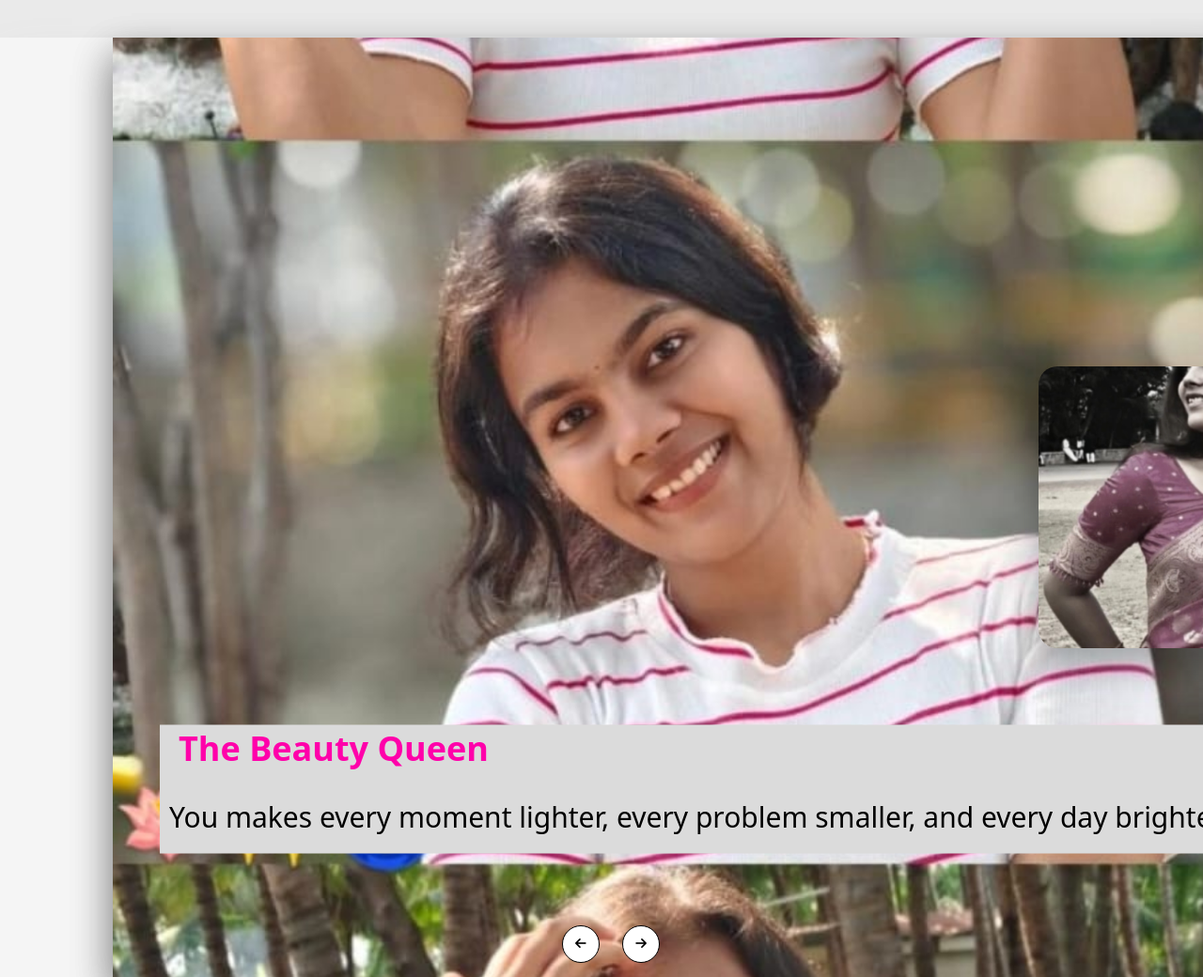
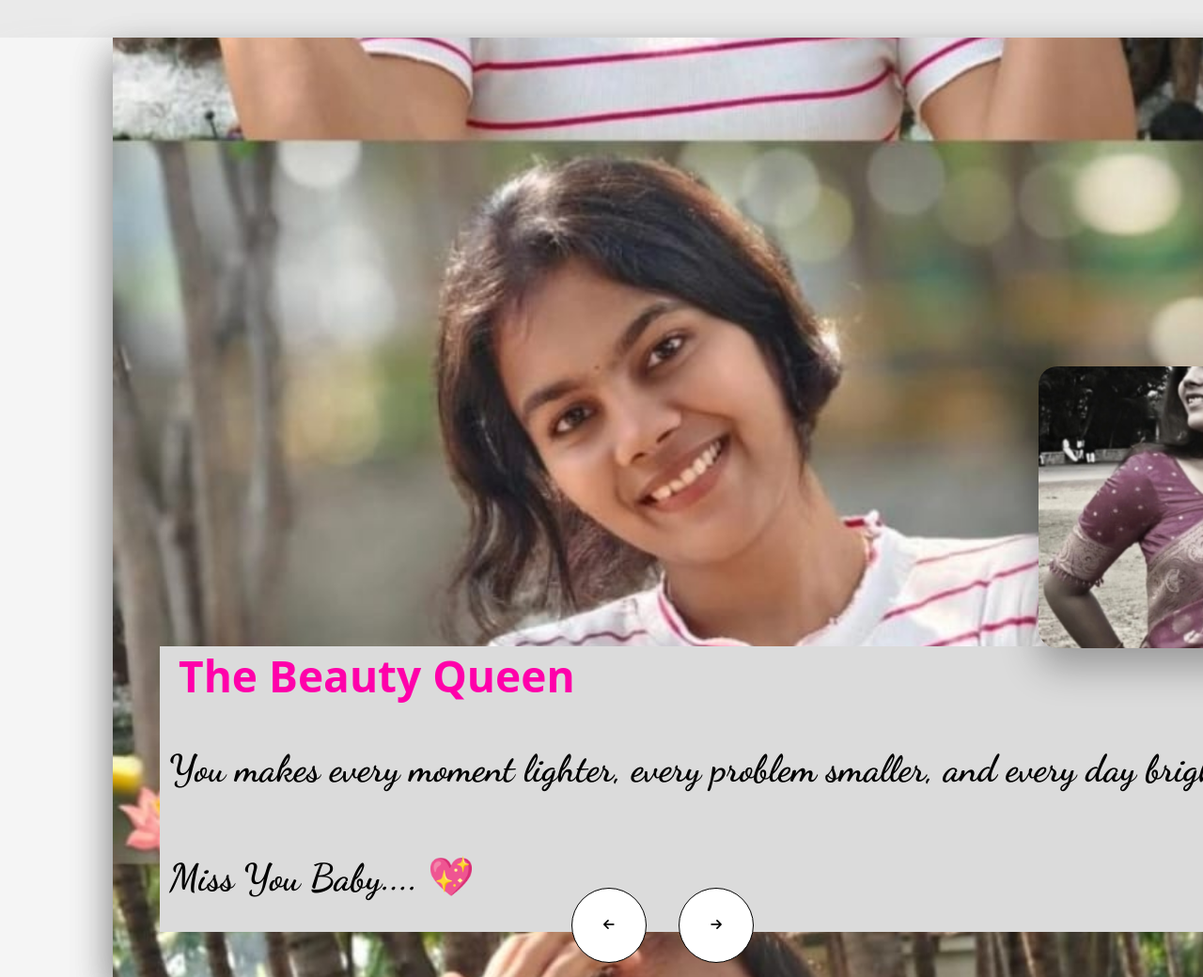
Before and after one commit to webdevkingdom/Love, a plain HTML site: page index.html in a window 1280 px wide. Shown: the top 1040 px of the page at 94% size. Drawn offline with Linux system fonts and the light colour scheme.

Commit message:
Update index.html

```diff
--- a/index.html
+++ b/index.html
@@ -3,6 +3,7 @@
 href="https://cdnjs.cloudflare.com/ajax/libs/font-awesome/6.4.0/css/all.min.css"
 crossorigin="anonymous"/>
 <title>RASIKA</title>
+<link href="https://fonts.googleapis.com/css2?family=Dancing+Script:wght@700&display=swap" rel="stylesheet">
 
 <style>
 *{
@@ -37,7 +38,7 @@ body{
     background-size:cover;
     background-position:center;
     box-shadow:0 20px 40px rgba(0,0,0,0.3);
-    transition:0.5s;
+    transition:1.5s;
 }
 
 .slide .item:nth-child(1),
@@ -77,16 +78,17 @@ body{
 .content .name{
     margin-left: 20px;
     color: rgb(255, 0, 170);
-    font-size:36px;
+    font-size:46px;
     font-weight:bold;
     animation:fadeUp 1s forwards;
 }
 .content .des{
     margin-left: 10px;
+    font-family:'Dancing Script', cursive;
     margin-top:10px;
-    font-size:30px;
-    line-height:2.6;
-    animation:fadeUp 1.3s forwards;
+    font-size:40px;
+    line-height:2.9;
+    animation:fadeUp 5.3s forwards;
 }
 
 @keyframes fadeUp{
@@ -99,14 +101,17 @@ body{
     bottom:15px;
     width:100%;
     text-align:center;
+    margin-left: 50px;
+
 }
 .button button{
-    width:40px;
-    height:40px;
+    width:80px;
+    height:80px;
     border-radius:50%;
     border:1px solid #000;
     cursor:pointer;
     margin:0 10px;
+    margin-left: 20px;
     background:#fff;
 }
 .button button:hover{
@@ -140,7 +145,8 @@ body{
             <div class="content">
                 <div class="name"> My Love</div>
                 <div class="des">
-                    She is the person who understands me without words and stays by my side  <br>no matter what.
+                    You are the person who understands me without words and stays by my side no matter what. <br>
+                    Love You Rasika.... 💖
                 </div>
             </div>
         </div>
@@ -149,7 +155,8 @@ body{
             <div class="content">
                 <div class="name">The Beauty Queen</div>
                 <div class="des">
-                    You makes every moment lighter, every problem smaller, and every day brighter.
+                    You makes every moment lighter, every problem smaller, and every day brighter. <br>
+                     Miss You Baby.... 💖
                 </div>
             </div>
         </div>
@@ -158,7 +165,8 @@ body{
             <div class="content">
                 <div class="name">Pure Heart</div>
                 <div class="des">
-                    Her kindness, honesty, and care make her truly one of a kind.
+                    Your kindness, honesty, and care make you truly one of a kind. <br>
+                     Hug You Cartoon.... 💖
                 </div>
             </div>
         </div>
@@ -167,7 +175,8 @@ body{
             <div class="content">
                 <div class="name">Forever Bond</div>
                 <div class="des">
-                    No matter where life takes us, our friendship and Relationship will always remain strong.
+                    No matter where life takes us, our friendship and Relationship will always remain strong. <br>
+                     Kiss You Bala.... 💖
                 </div>
             </div>
         </div>
@@ -176,7 +185,8 @@ body{
             <div class="content">
                 <div class="name">Happiness</div>
                 <div class="des">
-                    With you around, laughter comes easily and life feels beautiful.
+                    With you around, laughter comes easily and life feels beautiful. <br>
+                    My Sweet Rasmalai .... 💖
                 </div>
             </div>
         </div>
@@ -185,7 +195,8 @@ body{
             <div class="content" >
                 <div class="name">Always Grateful</div>
                 <div class="des">
-                    I’m thankful every single day to have a girlfriend like her.
+                    I’m thankful every single day to have a girlfriend like you rasika. <br>
+                    my cute baby.... 💖
                 </div>
             </div>
         </div>
```
